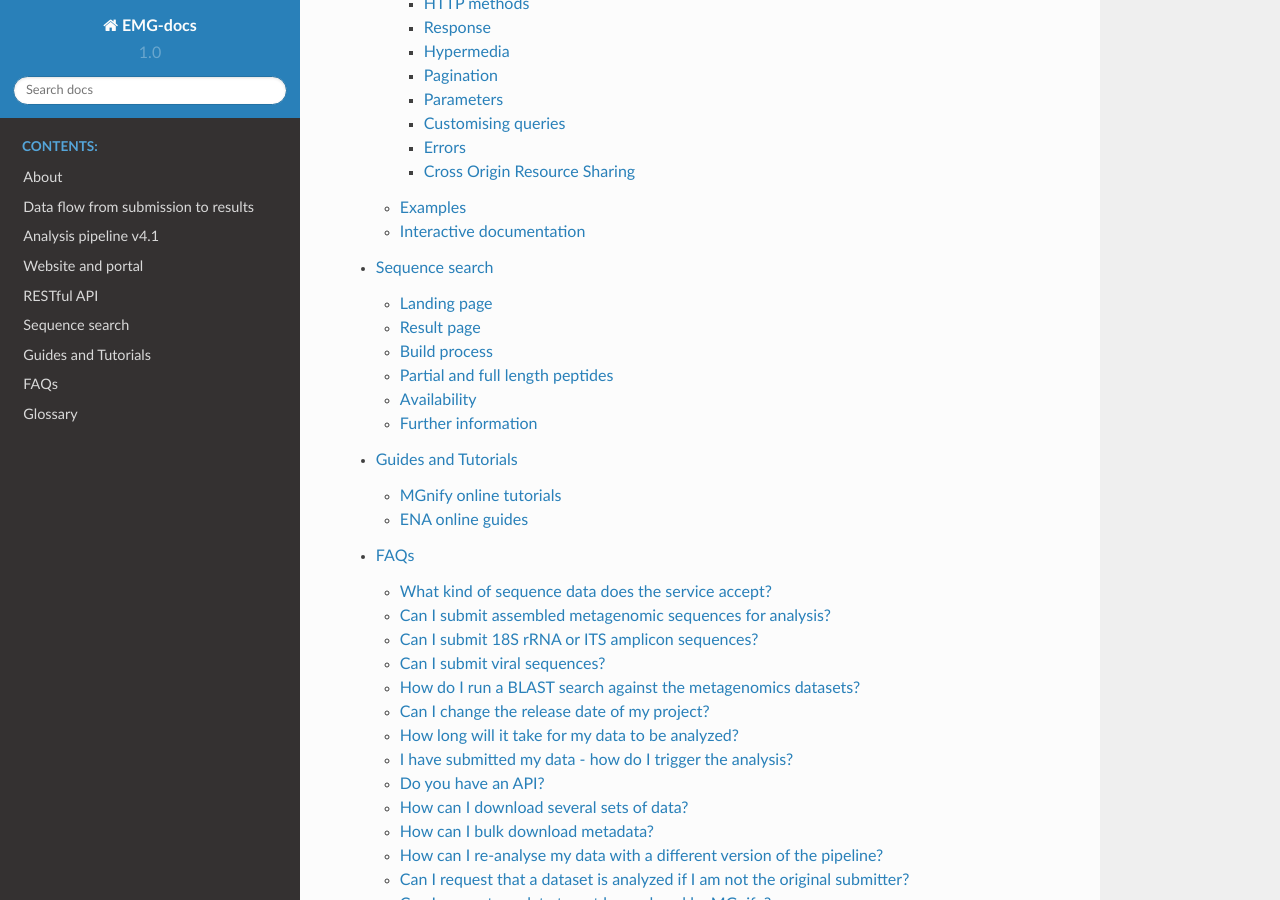
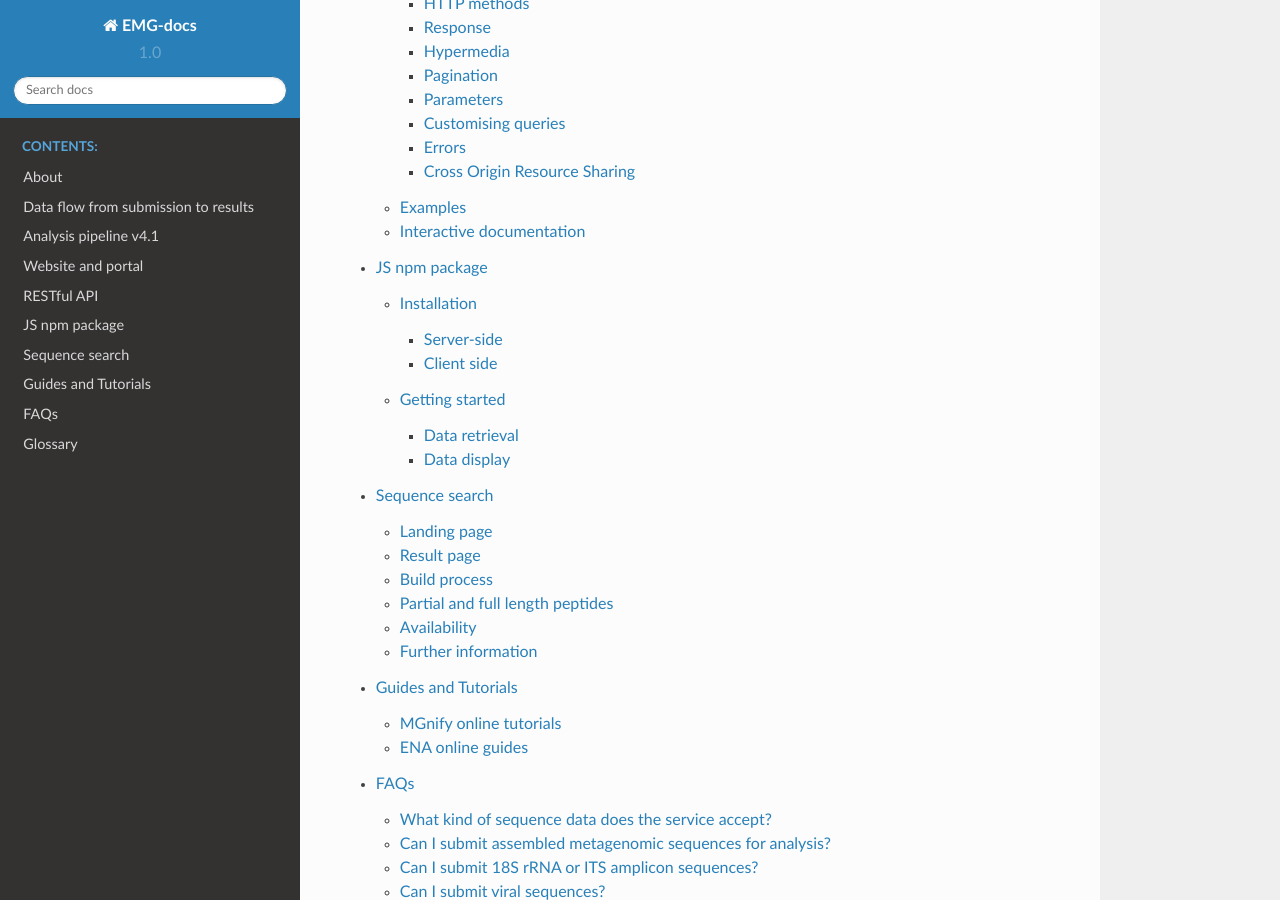
Before and after one commit to EBI-Metagenomics/EMG-docs, a Sphinx documentation site: the page built from docs/index.rst, in a window 1280 px wide and 900 px high, scrolled down 1260 px. Built offline with Sphinx 7.4.7 and the Read the Docs theme 2.0.0, drawn with Linux system fonts in a browser that asks for light colours; some of the changed lines change nothing that is shown.

Commit message:
Added majority of use cases for mgnify npm package with jsfiddle examples

```diff
--- a/docs/index.rst
+++ b/docs/index.rst
@@ -17,6 +17,7 @@
    analysis
    portal
    api
+   npm-package
    sequence-search
    tutorials
    faqs
--- /dev/null
+++ b/docs/npm-package.rst
@@ -0,0 +1,262 @@
+.. _npmpackage:
+
+JS npm package
+==============
+
+The MGnify npm JS package is an AMD module which can be built into to retrieve and display data directly from the MGnify api.
+
+
+Current npm package version is **0.5.2**
+
+Installation
+^^^^^^^^^^^^
+-----------
+Server-side
+-----------
+.. highlight:: bash
+
+::
+
+    npm install mgnify --save
+
+
+
+Example usage
+.. highlight:: javascript
+
+::
+    // To load data-fetch api only
+
+    const api = require('mgnify').api;
+    const study = new api.Study({accession: 'MGYS00000410'});
+
+    // To use charts:
+
+    const charts = require('mgnify').charts;
+
+    // using existing api instance
+    const qcChart = new charts.QcChart('containerID', {apiConfig: api});
+
+    // alternately:
+    const apiConfig = {API_URL: 'http://localhost:9000/metagenomics/api/v1/'};
+    const qcChart = new charts.QcChart('containerID', {apiConfig: apiConfig});
+
+
+-----------
+Client side
+-----------
+.. raw:: html
+
+    <script async src="http://jsfiddle.net/eqvkoc25/3/embed/"></script>
+
+Getting started
+^^^^^^^^^^^^^^^
+
+
+--------------
+Data retrieval
+--------------
+
+Studies
+-------
+Retrieving a study by accession
+
+.. raw:: html
+
+    <script async src="http://jsfiddle.net/mboland/8qan4uL2/5/embed/"></script>
+
+
+Retrieving a list of all studies
+
+.. raw:: html
+
+    <script async src="http://jsfiddle.net/mboland/8jg73bdc/embed/"></script>
+
+
+Retrieving a list of studies related to a sample
+
+.. raw:: html
+
+    <script async src="http://jsfiddle.net/mboland/7ag10x9h/3/embed/"></script>
+
+
+Retrieve a list of sample geo-coordinates for a study
+
+.. raw:: html
+
+    <script async src="http://jsfiddle.net/mboland/d6va9pjz/embed/"></script>
+
+
+Retrieve a list of analyses for a study
+
+.. raw:: html
+
+    <script async src="//jsfiddle.net/mboland/8fvspjr0/embed/"></script>
+
+
+Samples
+-------
+Retrieving a sample by accession
+
+.. raw:: html
+
+    <script async src="http://jsfiddle.net/mboland/ahkgsdet/embed/"></script>
+
+
+Retrieving a list of all samples
+
+.. raw:: html
+
+    <script async src="http://jsfiddle.net/mboland/m3kbtg0x/embed/"></script>
+
+Runs
+----
+
+Retrieve a run by accession
+
+.. raw:: html
+
+    <script async src="http://jsfiddle.net/mboland/dfwz04s3/embed/"></script>
+
+
+Retrieve a list of all runs
+
+.. raw:: html
+
+    <script async src="http://jsfiddle.net/mboland/peghuxs2/embed/"></script>
+
+Retrieve a list of analyses for a run by accession
+
+.. raw:: html
+
+    <script async src="//jsfiddle.net/mboland/dfwz04s3/2/embed/"></script>
+
+Retrieve a list of analyses of assemblies for a run by run accession
+
+.. raw:: html
+
+    <script async src="//jsfiddle.net/mboland/56zbvcou/embed/"></script>
+
+
+
+Analysis
+--------
+Retrieve an analysis by accession
+
+.. raw:: html
+
+    <script async src="//jsfiddle.net/mboland/sotmdjr9/embed/"></script>
+
+
+Retrieve an analysis by accession
+
+.. raw:: html
+
+    <script async src="//jsfiddle.net/mboland/sotmdjr9/embed/"></script>
+
+
+
+Biomes
+------
+
+
+Retrieve a biome by lineage
+
+.. raw:: html
+
+    <script async src="http://jsfiddle.net/mboland/1jr9g0xk/2/embed/"></script>
+
+
+Retrieve a list of all biomes
+
+.. raw:: html
+
+    <script async src="http://jsfiddle.net/mboland/vt09une4/2/embed/"></script>
+
+
+
+Retrieve a list of biomes rooted at specified lineage
+
+.. raw:: html
+
+    <script async src="http://jsfiddle.net/mboland/w9o6u2xs/embed/"></script>
+
+
+
+StudyDownloads
+AnalysisDownloads
+QCChartData
+QCChartStats
+Publication
+PublicationCollection
+PublicationStudies
+
+--------------
+Data display
+--------------
+
+The following section list examples of how to load data analysis charts seen on the MGnify website.
+
+QC chart
+--------
+
+.. raw:: html
+
+    <script async src="http://jsfiddle.net/mboland/3rfpoh6y/22/embed/"></script>
+
+Taxonomy charts
+---------------
+The taxonomy pie, column and stacked column charts can all be loaded using the same parameters;
+the following example is therefore compatible with any of the 3 classes by changing the instantiated class name (TaxonomyPie, TaxonomyColumn & TaxonomyColumnStacked)
+
+.. raw:: html
+
+    <script async src="http://jsfiddle.net/mboland/auk2fxpz/embed/"></script>
+
+Nucleotide position histogram
+-----------------------------
+
+.. raw:: html
+
+    <script async src="http://jsfiddle.net/mboland/9a48jtq3/embed/"></script>
+
+
+Interpro match pie chart
+------------------------
+
+.. raw:: html
+
+    <script async src="http://jsfiddle.net/mboland/c6efpjyu/embed/"></script>
+
+
+Reads length histogram and sequence length bar chart
+----------------------------------------------------
+
+.. raw:: html
+
+    <script async src="http://jsfiddle.net/mboland/0doqmvj2/embed/"></script>
+
+
+Reads GC Distribution & GC/AT content
+-------------------------------------
+
+.. raw:: html
+
+    <script async src="http://jsfiddle.net/mboland/vLqa6ehb/embed/"></script>
+
+
+Go Term charts
+--------------
+The following chart can also be loaded in bar chart form using the GoTermBarChart class.
+
+.. raw:: html
+
+    <script async src="http://jsfiddle.net/mboland/c6efpjyu/1/embed/"></script>
+
+
+Sequence feature summary
+------------------------
+
+.. raw:: html
+
+    <script async src="http://jsfiddle.net/mboland/tby0fL2o/4/embed/"></script>
```
